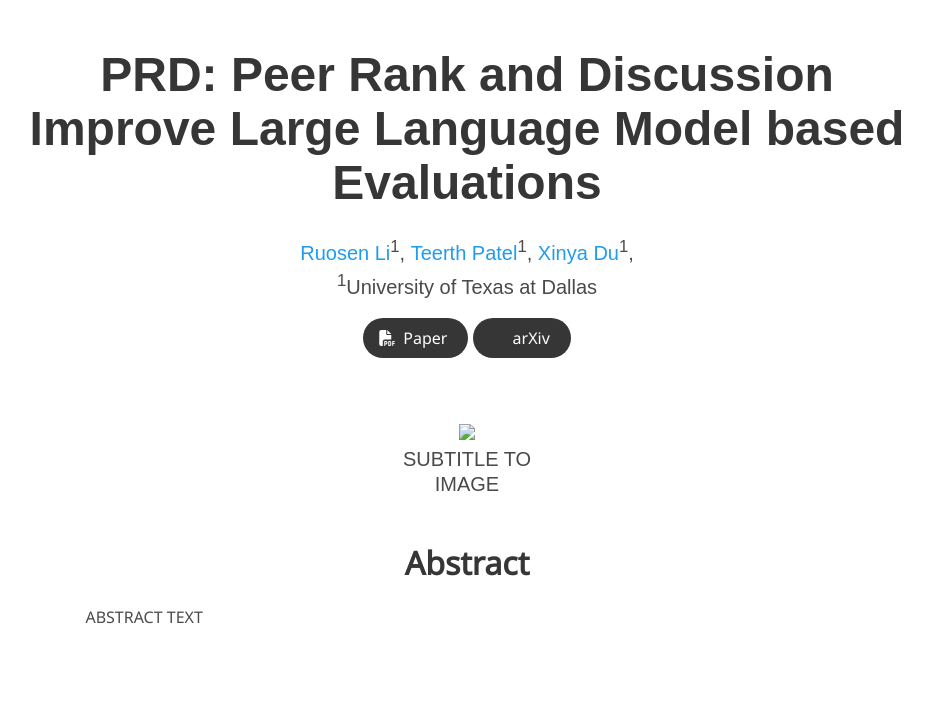
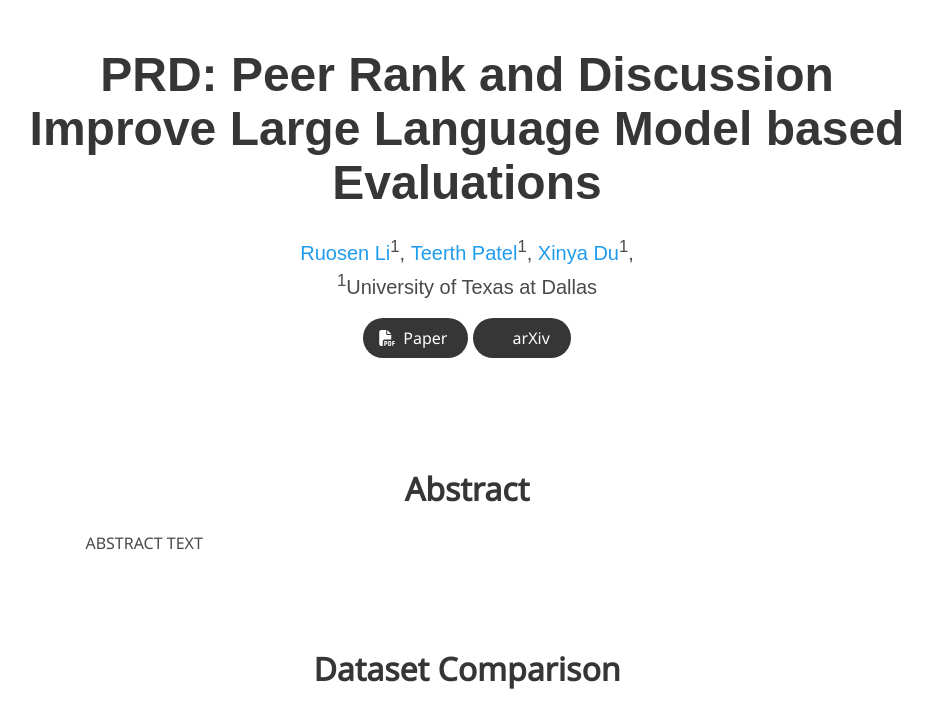
Before and after one commit to bcdnlp/PR_LLM_EVAL, a plain HTML site: page index.html in a window 1280 px wide. Shown: the top 710 px of the page, without its empty margins (173-1106 px from the left). Drawn offline with nearby package versions, Linux system fonts and the light colour scheme; some icons are missing; a web font is replaced by a local one.

Commit message:
fixed unmatched divs

```diff
--- a/index.html
+++ b/index.html
@@ -1,5 +1,5 @@
 <!DOCTYPE html>
-<html>
+<html lang="en">
 <head>
   <meta charset="utf-8">
   <meta name="description"
@@ -102,21 +102,6 @@ Improves Large Language Model based Evaluations">
   </div>
 </section>
 
-<section class="hero teaser">
-  <!-- <section class="section"> -->
-  <div class="container is-max-desktop">
-    <div class="columns is-centered has-text-centered">
-      <div class="column is-four-fifths">
-        <img src="static/images/teaser-figure.jpeg">
-        <h2 class="subtitle has-text-centered">
-          SUBTITLE TO IMAGE
-        </h2>
-        <!-- </div> -->
-      </div>
-    </div>
-  </div>
-</section>
-
 <section class="section">
   <div class="container is-max-desktop">
     <!-- Abstract. -->
@@ -129,6 +114,7 @@ Improves Large Language Model based Evaluations">
       </div>
     </div>
     <!--/ Abstract. -->
+  </div>
 </section>
 
 <section class="section">
@@ -144,6 +130,7 @@ Improves Large Language Model based Evaluations">
       </div>
     </div>
     <!--/ Dataset Comparison. -->
+  </div>
 </section>
 
 <section class="section">
@@ -161,6 +148,7 @@ Improves Large Language Model based Evaluations">
     </div>
     <iframe class="is-centered" src="/PR_LLM_EVAL/discussions_frame/index.html" width="1000" height="800"></iframe>
     <!--/ Discussions Interactive Interface. -->
+  </div>
 </section>
 
 <section class="section">
@@ -172,10 +160,11 @@ Improves Large Language Model based Evaluations">
         <h2 class="subtitle has-text-centered">
           Another SUBTITLE
         </h2>
-        <img src="static/images/qualitative_study_multi_turn.jpeg">
+<!--        <img src="static/images/qualitative_study_multi_turn.jpeg">-->
       </div>
     </div>
     <!--/ Qualitative Study. -->
+  </div>
 </section>
 
 
@@ -187,7 +176,7 @@ Improves Large Language Model based Evaluations">
          href="">
         <i class="fas fa-file-pdf"></i>
       </a>
-      <a class="icon-link" href="" class="external-link" disabled>
+      <a class="icon-link external-link" href="" disabled>
         <i class="fab fa-github"></i>
       </a>
     </div>
```
